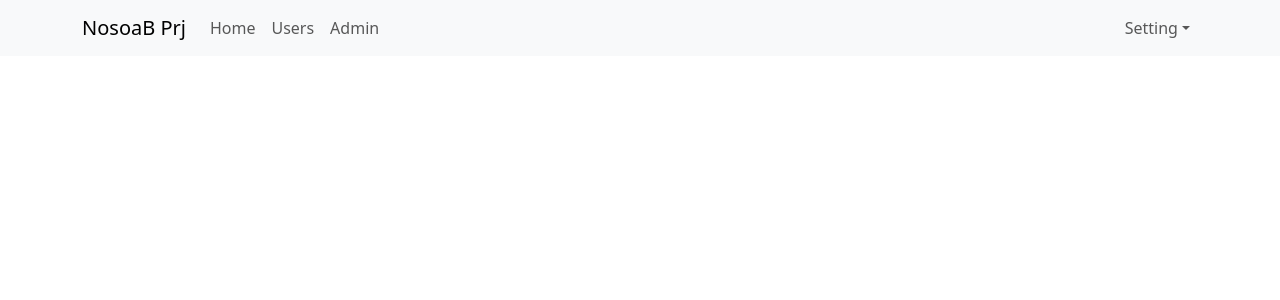
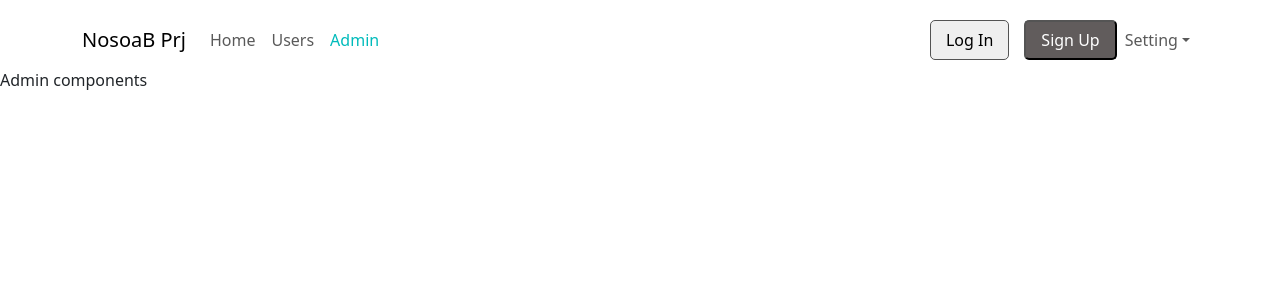
Before and after one commit to NosoaB17/React_QuizProject, a React (Create React App) app: page /admins in a window 1280 px wide. Shown: the top 300 px of the page. Built offline with nearby package versions, Linux system fonts and the light colour scheme.

Commit message:
Header Design

```diff
--- a/src/App.js
+++ b/src/App.js
@@ -1,10 +1,19 @@
 import "./App.scss";
 import Header from "./components/Header/Header";
+import { Outlet, Link } from "react-router-dom";
 
 const App = () => {
   return (
-    <div className="app-conatiner">
-      <Header />
+    <div className="app-container">
+      <div className="header-container">
+        <Header />
+      </div>
+      <div className="main-container">
+        <div className="sidebar-container"></div>
+      </div>
+      <div className="app-content">
+        <Outlet />
+      </div>
     </div>
   );
 };
--- a/src/App.scss
+++ b/src/App.scss
@@ -7,3 +7,81 @@ body {
   -webkit-font-smoothing: antialiased;
   -moz-osx-font-smoothing: grayscale;
 }
+@media (min-width: 1366px) {
+  .container,
+  .container-lg,
+  .container-md,
+  .container-sm,
+  .container-xl,
+  .container-xxl {
+    max-width: 1800px !important;
+  }
+}
+
+.app-container {
+  .header-container {
+    button.btn-login {
+      border-radius: 5px;
+      margin-right: 15px;
+      padding: 0 15px;
+      border: 1px solid #535353;
+      height: 40px;
+    }
+    .btn-signup {
+      border-radius: 5px;
+      background: rgb(97, 92, 92);
+      color: white;
+      padding: 0 15px;
+      height: 40px;
+      &:hover {
+        background: black;
+      }
+    }
+    .navbar {
+      padding-top: 20px;
+      z-index: 10;
+      background-color: rgba(0, 0, 0, 0) !important;
+      .nav-link {
+        &.active {
+          color: #0bbf;
+        }
+      }
+    }
+  }
+  .homepage-container {
+    .homepage-content {
+      position: relative;
+      padding: 100px;
+      width: 50%;
+      display: flex;
+      flex-direction: column;
+      gap: 30px;
+      .title1 {
+        font-size: 50px;
+        font-weight: 600;
+      }
+      .title2 {
+        font-size: 25px;
+      }
+      .title3 {
+        button {
+          border-radius: 5px;
+          height: 40px;
+          background: rgb(97, 92, 92);
+          color: white;
+          padding: 0 15px;
+          &:hover {
+            background: black;
+          }
+        }
+      }
+    }
+  }
+}
+
+video {
+  position: fixed;
+  bottom: 0;
+
+  width: 70vw;
+}
--- /dev/null
+++ b/src/components/Admin/Admin.js
@@ -0,0 +1,5 @@
+const Admin = (props) => {
+  return <div> Admin components</div>;
+};
+
+export default Admin;
--- a/src/components/Header/Header.js
+++ b/src/components/Header/Header.js
@@ -2,24 +2,39 @@ import Container from "react-bootstrap/Container";
 import Nav from "react-bootstrap/Nav";
 import Navbar from "react-bootstrap/Navbar";
 import NavDropdown from "react-bootstrap/NavDropdown";
+import { NavLink } from "react-router-dom";
 
 const Header = () => {
   return (
     <Navbar expand="lg" className="bg-body-tertiary">
       <Container>
-        <Navbar.Brand href="#home">NosoaB Prj</Navbar.Brand>
+        {/* <Navbar.Brand href="#home">NosoaB Prj</Navbar.Brand> */}
+        <NavLink to="/" className="navbar-brand">
+          NosoaB Prj
+        </NavLink>
         <Navbar.Toggle aria-controls="basic-navbar-nav" />
         <Navbar.Collapse id="basic-navbar-nav">
           <Nav className="me-auto">
-            <Nav.Link href="#home">Home</Nav.Link>
-            <Nav.Link href="#link">Users</Nav.Link>
-            <Nav.Link href="#link">Admin</Nav.Link>
+            <NavLink to="/" className="nav-link">
+              Home
+            </NavLink>
+            <NavLink to="/users" className="nav-link">
+              Users
+            </NavLink>
+            <NavLink to="/Admins" className="nav-link">
+              Admin
+            </NavLink>
+            {/* <Nav.Link href="/">Home</Nav.Link>
+            <Nav.Link href="/users">Users</Nav.Link>
+            <Nav.Link href="/admins">Admin</Nav.Link> */}
           </Nav>
           <Nav>
+            <button className="btn-login">Log In</button>
+            <button className="btn-signup">Sign Up</button>
             <NavDropdown title="Setting" id="basic-nav-dropdown">
-              <NavDropdown.Item href="#action/3.1">Log inn</NavDropdown.Item>
-              <NavDropdown.Item href="#action/3.2">Log out</NavDropdown.Item>
-              <NavDropdown.Item href="#action/3.3">Profile</NavDropdown.Item>
+              <NavDropdown.Item>Log in</NavDropdown.Item>
+              <NavDropdown.Item>Log out</NavDropdown.Item>
+              <NavDropdown.Item>Profile</NavDropdown.Item>
             </NavDropdown>
           </Nav>
         </Navbar.Collapse>
--- /dev/null
+++ b/src/components/Home/HomePage.js
@@ -0,0 +1,23 @@
+import videoHomePage from "../../assets/video-homepage.mp4";
+
+const HomePage = () => {
+  return (
+    <div className="homepage-container">
+      <video autoPlay muted loop>
+        <source src={videoHomePage} type="video/mp4" />
+      </video>
+      <div className="homepage-content">
+        <div className="title1"> Make forms worth filling out</div>
+        <div className="title2">
+          Get more data—like signups, feedback, and anything else—with forms
+          designed to be refreshingly different.
+        </div>
+        <div className="title3">
+          <button>Get started—it's free</button>
+        </div>
+      </div>
+    </div>
+  );
+};
+
+export default HomePage;
--- /dev/null
+++ b/src/components/User/User.js
@@ -0,0 +1,5 @@
+const User = (props) => {
+  return <div> User components</div>;
+};
+
+export default User;
--- a/src/index.js
+++ b/src/index.js
@@ -5,12 +5,24 @@ import reportWebVitals from "./reportWebVitals";
 import { Provider } from "react-redux";
 import store from "./redux/store";
 import "bootstrap/dist/css/bootstrap.min.css";
+import { BrowserRouter, Routes, Route } from "react-router-dom";
+import User from "./components/User/User";
+import Admin from "./components/Admin/Admin";
+import HomePage from "./components/Home/HomePage";
 
 const root = ReactDOM.createRoot(document.getElementById("root"));
 root.render(
   <Provider store={store}>
     {/* <React.StrictMode> */}
-    <App />
+    <BrowserRouter>
+      <Routes>
+        <Route path="/" element={<App />}>
+          <Route index element={<HomePage />} />
+          <Route path="/users" element={<User />} />
+          <Route path="/admins" element={<Admin />} />
+        </Route>
+      </Routes>
+    </BrowserRouter>
     {/* </React.StrictMode> */}
   </Provider>
 );
```
Also changed, not shown: 1 other file (tests, documents, lock files or other folders).
